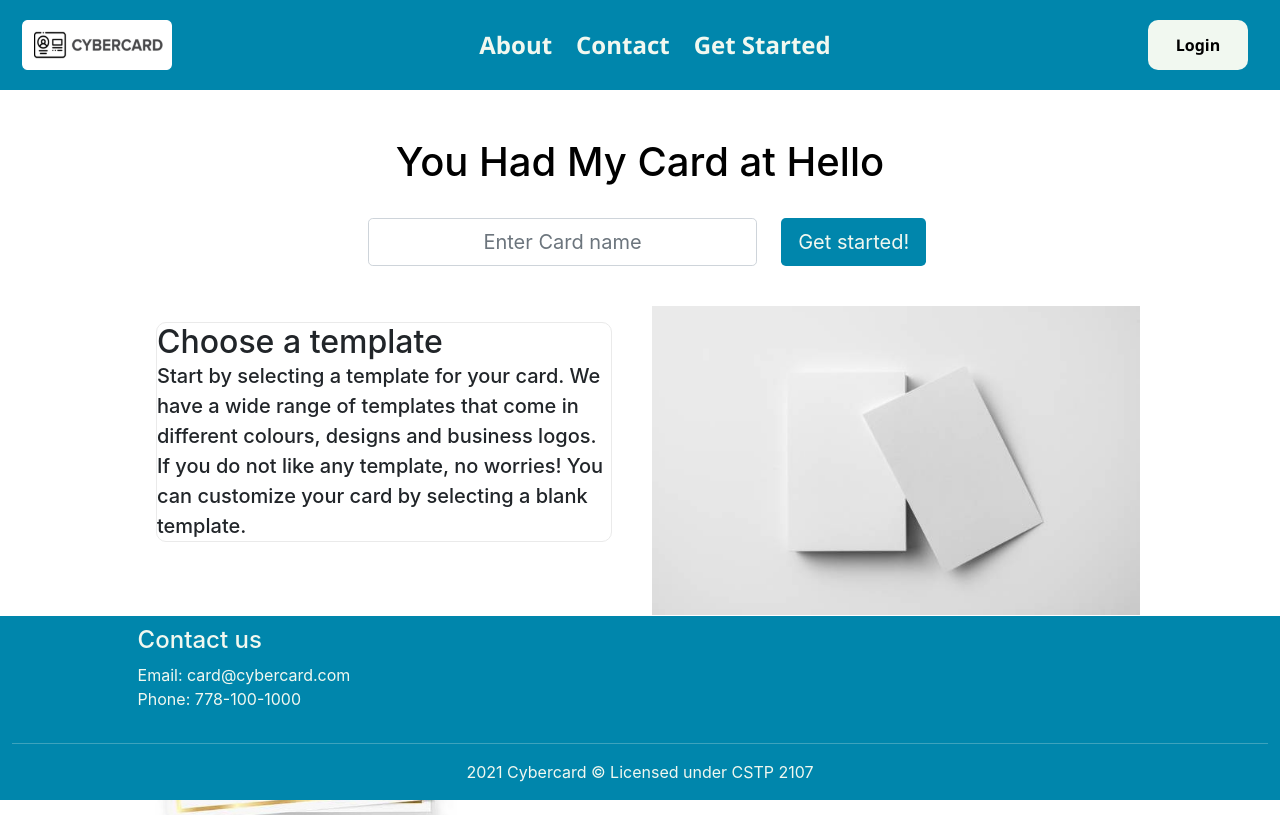
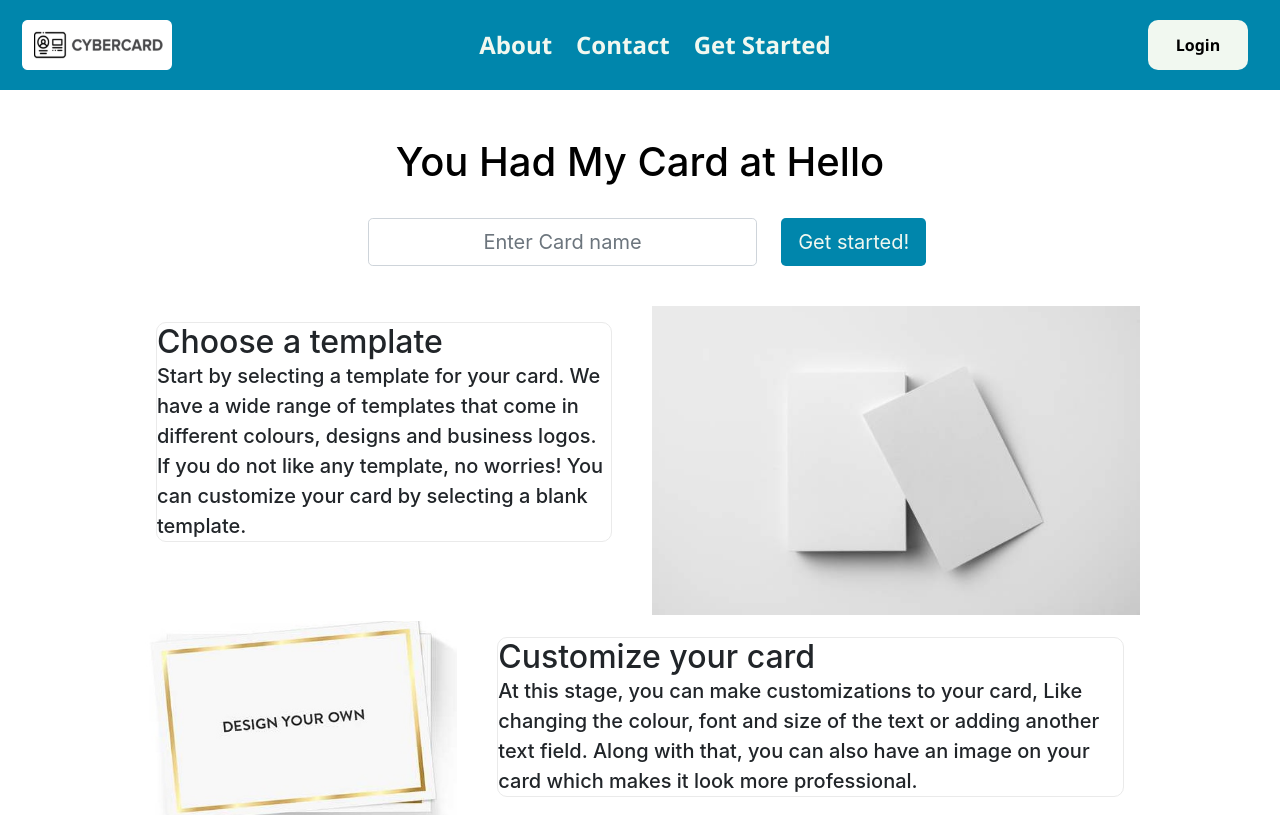
Before and after one commit to harleenjhamat/CSTP2107-BusinessCardApp, a Next.js app: page / in a window 1280 px wide. Shown: the top 815 px of the page. Built offline with nearby package versions, Linux system fonts and the light colour scheme; no server answers.

Commit message:
undo footer always stay bottom changes

```diff
--- a/src/components/Footer.jsx
+++ b/src/components/Footer.jsx
@@ -4,7 +4,7 @@ import styles from "../styles/footer.module.scss";
 const Footer = () => {
   return (
     <Fragment>
-        <div className={`container-fluid ${styles.footerContainer}`}>
+        <div className='container-fluid'>
             <div className='row justify-content-center'>
                 <div className={styles.contact}>
                     <div className={styles.contactText}>
--- a/src/components/Navbar.jsx
+++ b/src/components/Navbar.jsx
@@ -1,5 +1,7 @@
 import { signIn, signOut, useSession } from "next-auth/client";
 import Image from "next/image";
+import Link from 'next/link'
+
 import styles from "../styles/navbar.module.scss";
 
 const Navbar = () => {
@@ -9,12 +11,14 @@ const Navbar = () => {
     <>
       <nav className={`navbar navbar-expand-lg navbar-light ${styles.navbar}`}>
         <div className="container-fluid">
+        <Link href='/'>
           <Image
             className="navbar-brand"
             src="/assets/logo2.png"
             width={150}
             height={50}
           />
+        </Link>
 
           <button
             className="navbar-toggler"
--- a/src/styles/footer.module.scss
+++ b/src/styles/footer.module.scss
@@ -1,12 +1,7 @@
 @import './colors.scss';
 
-.footerContainer{
+.footer {
     position: absolute;
-    bottom:0;
-}
-
-.footer {
-
     margin: auto;
     background-color: $primary_color;
     text-align: center
```
